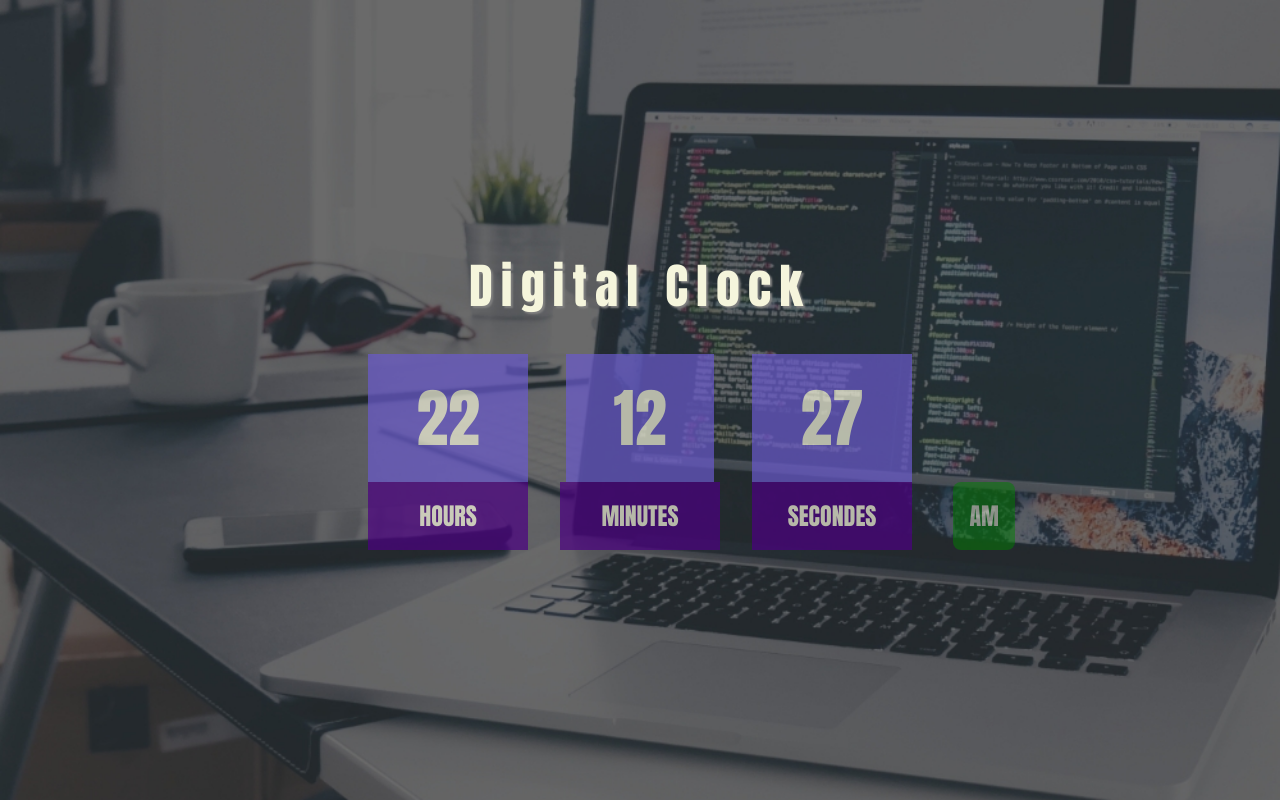
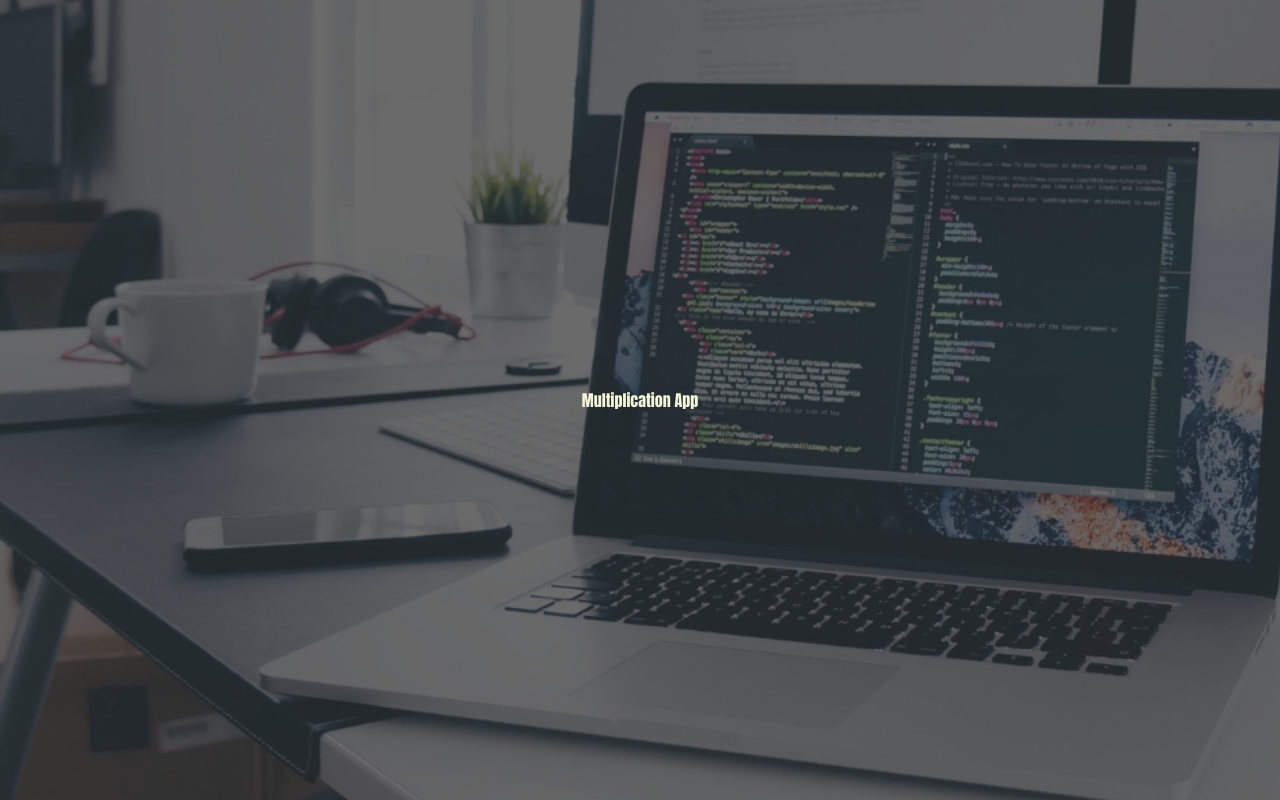
Before and after one commit to webdevKmer/javascript-projects-2022, a plain HTML site: page index.html in a window 1280 px wide. Drawn offline with Linux system fonts and the light colour scheme.

Commit message:
cleaning up

```diff
--- a/app.js
+++ b/app.js
@@ -1,26 +1,2 @@
 
-const hoursElt = document.querySelector('.hours .number')
-const minutesElt = document.querySelector('.minutes .number')
-const secondesElt = document.querySelector('.secondes .number')
-const ampmElt = document.querySelector('.ampm')
-
-console.log(hoursElt.textContent, secondesElt, minutesElt, ampmElt);
-
-function updateClock() {
-    let hours = new Date().getHours()
-    let minutes = new Date().getMinutes()
-    let seconds = new Date().getSeconds()
-
-    hoursElt.textContent = hours;
-    minutesElt.textContent = minutes;
-
-    if (seconds < 10) {
-        secondesElt.textContent = "0"+seconds
-    } else {
-        secondesElt.textContent = seconds;
-    }
-}
-
-setInterval(() => {
-    updateClock()
-}, 1000);
+console.log("yes");
--- a/index.html
+++ b/index.html
@@ -4,27 +4,13 @@
     <meta charset="UTF-8">
     <meta http-equiv="X-UA-Compatible" content="IE=edge">
     <meta name="viewport" content="width=device-width, initial-scale=1.0">
-    <title>Digital Clock</title>
+    <title>Multiplication App</title>
     <link rel="stylesheet" href="styles.css">
 </head>
 <body>
     <div class="container">
-        <div class="title">Digital Clock</div>
-        <div class="clock">
-            <div  class="hours">
-                <span class="number">00</span>
-                <span class="text">hours</span>
-            </div>
-            <div  class="minutes">
-                <span class="number">00</span>
-                <span class="text">minutes</span>
-            </div>
-            <div  class="secondes">
-                <span class="number">00</span>
-                <span class="text">secondes</span>
-            </div>
-            <div class="ampm">AM</div>
-        </div>
+        <div class="title">Multiplication App</div>
+
     </div>
 
     <script src="app.js"></script>
--- a/styles.css
+++ b/styles.css
@@ -8,7 +8,6 @@ body{
     background-repeat: no-repeat;
     background-size: cover;
     color: beige;
-    /* font-family: 'Franklin Gothic Medium', 'Arial Narrow', Arial, sans-serif; */
     font-family: Impact, Haettenschweiler, 'Arial Narrow Bold', sans-serif;
 }
 .container{
@@ -22,47 +21,3 @@ body{
     min-height: 100vh;
     gap: 2rem;
 }
-.title{
-    font-size: 3rem;
-    font-weight: bold;
-    letter-spacing: .5rem;
-    text-shadow: 2px 2px 2px gray;
-}
-.clock{
-    width: 750px;
-    position: relative;
-    display: flex;
-    text-transform: uppercase;
-    justify-content: center;
-    align-items: center;
-    gap: 2rem;
-    font-size: 1.5rem;
-    font-weight: bold;
-    opacity: .7;
-}
-.hours, .minutes,.secondes{
-    display: flex;
-    flex-direction: column;
-    justify-content: center;
-    align-items: center;
-}
-.clock .number{
-    font-size: 4rem;
-    background-color: slateblue;
-    padding: 1rem 3rem;
-}
-.clock .text{
-    text-align: center;
-    background-color: indigo;
-    padding: 1rem;
-    width: 160px;
-}
-.clock .ampm{
-    position: absolute;
-    bottom: 0;
-    right: 0;
-    padding: 1rem 1rem;
-    border-radius: .5rem;
-    background-color: green;
-    opacity: .7;
-}
```
